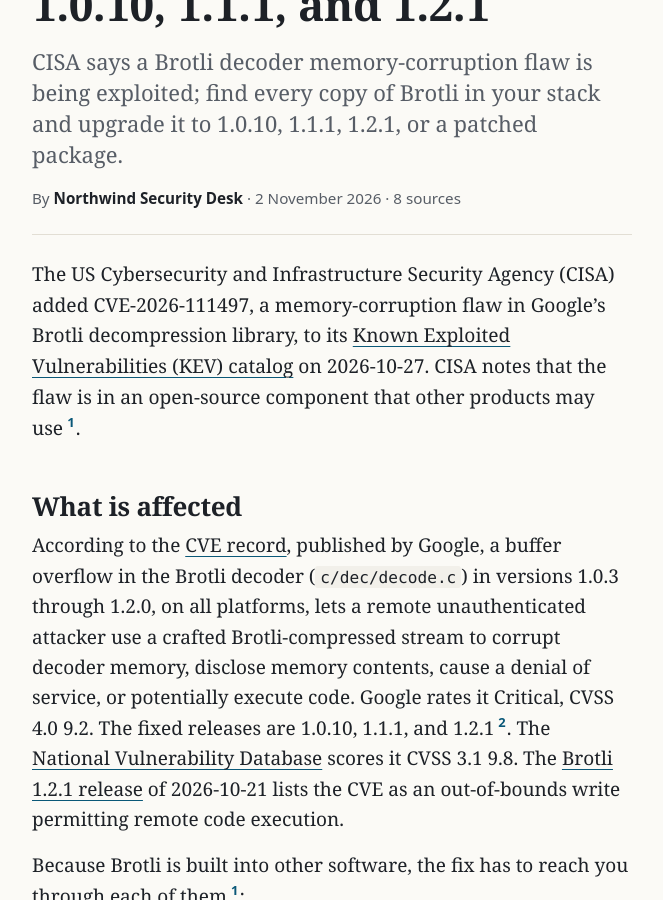
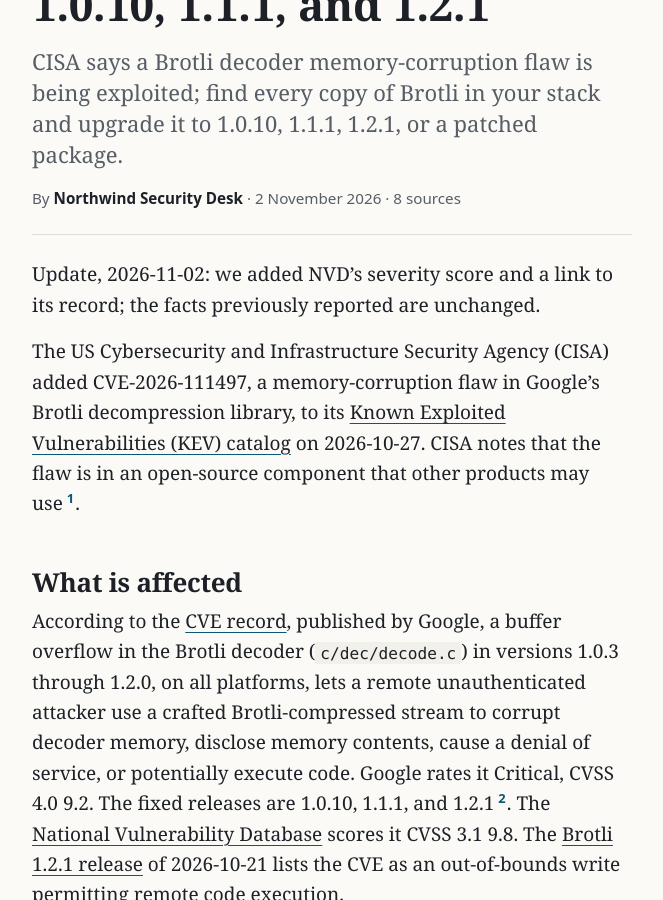
Before and after one commit to northwind-press/northwind-press.github.io, a Jekyll site: the page built from _posts/2026-11-02-brotli-cve-kev.md, in a window 1280 px wide and 900 px high, scrolled down 335 px. Shown: the whole window, without its empty margins (308-971 px from the left). Built offline with Jekyll 4.4.1, drawn with Linux system fonts in a browser that asks for light colours.

Commit message:
Update note on brotli-cve-kev for the added NVD source (style.md §5, wording from standards)
Co-Authored-By: Claude Opus 5.5 <noreply@anthropic.com>

```diff
--- a/_posts/2026-11-02-brotli-cve-kev.md
+++ b/_posts/2026-11-02-brotli-cve-kev.md
@@ -47,6 +47,8 @@ sources:
 corrections: []
 ---
 
+Update, 2026-11-02: we added NVD's severity score and a link to its record; the facts previously reported are unchanged.
+
 The US Cybersecurity and Infrastructure Security Agency (CISA) added CVE-2026-111497, a memory-corruption flaw in Google's Brotli decompression library, to its [Known Exploited Vulnerabilities (KEV) catalog](https://github.com/cisagov/kev-data) on 2026-10-27. CISA notes that the flaw is in an open-source component that other products may use{% include cite.html n=1 %}.
 
 ## What is affected
```
